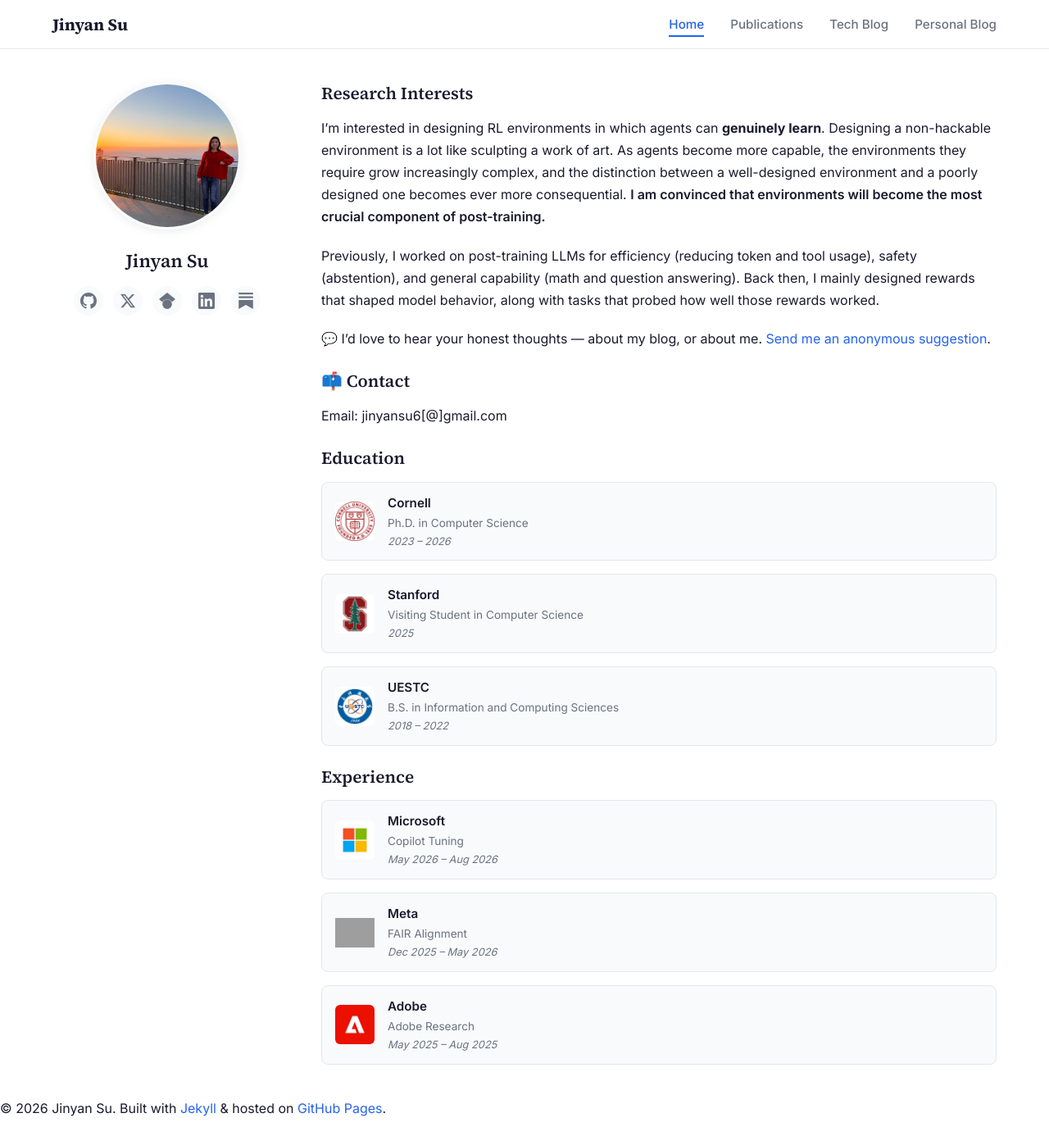
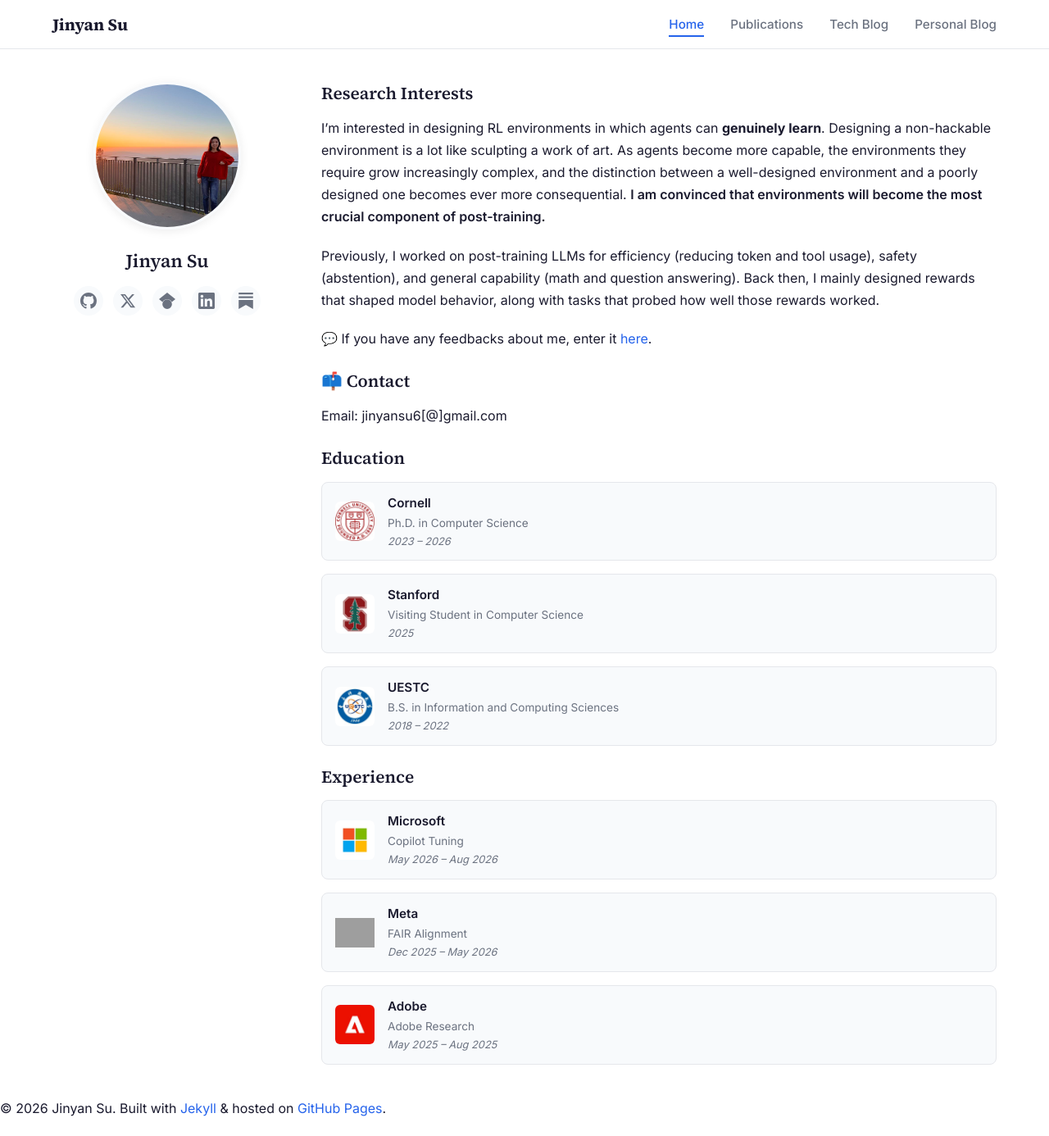
Before and after one commit to JinyanSu1/jinyansu1.github.io, a Jekyll site: the page built from index.md, in a window 1280 px wide and 1386 px high. Shown: the whole window at 82% size. Built offline with Jekyll 4.4.1, drawn with Linux system fonts in a browser that asks for light colours; grey boxes are pictures that could not be loaded.

Commit message:
Reword homepage suggestions entry line
Co-Authored-By: Claude Fable 5 <noreply@anthropic.com>

```diff
--- a/index.md
+++ b/index.md
@@ -10,7 +10,7 @@ I'm interested in designing RL environments in which agents can <strong class="r
 
 Previously, I worked on post-training LLMs for efficiency (reducing token and tool usage), safety (abstention), and general capability (math and question answering). Back then, I mainly designed rewards that shaped model behavior, along with tasks that probed how well those rewards worked.
 
-💬 I'd love to hear your honest thoughts — about my blog, or about me. [Send me an anonymous suggestion](/suggestions/).
+💬 If you have any feedbacks about me, enter it [here](/suggestions/).
 
 ## 📫 Contact
 
```
